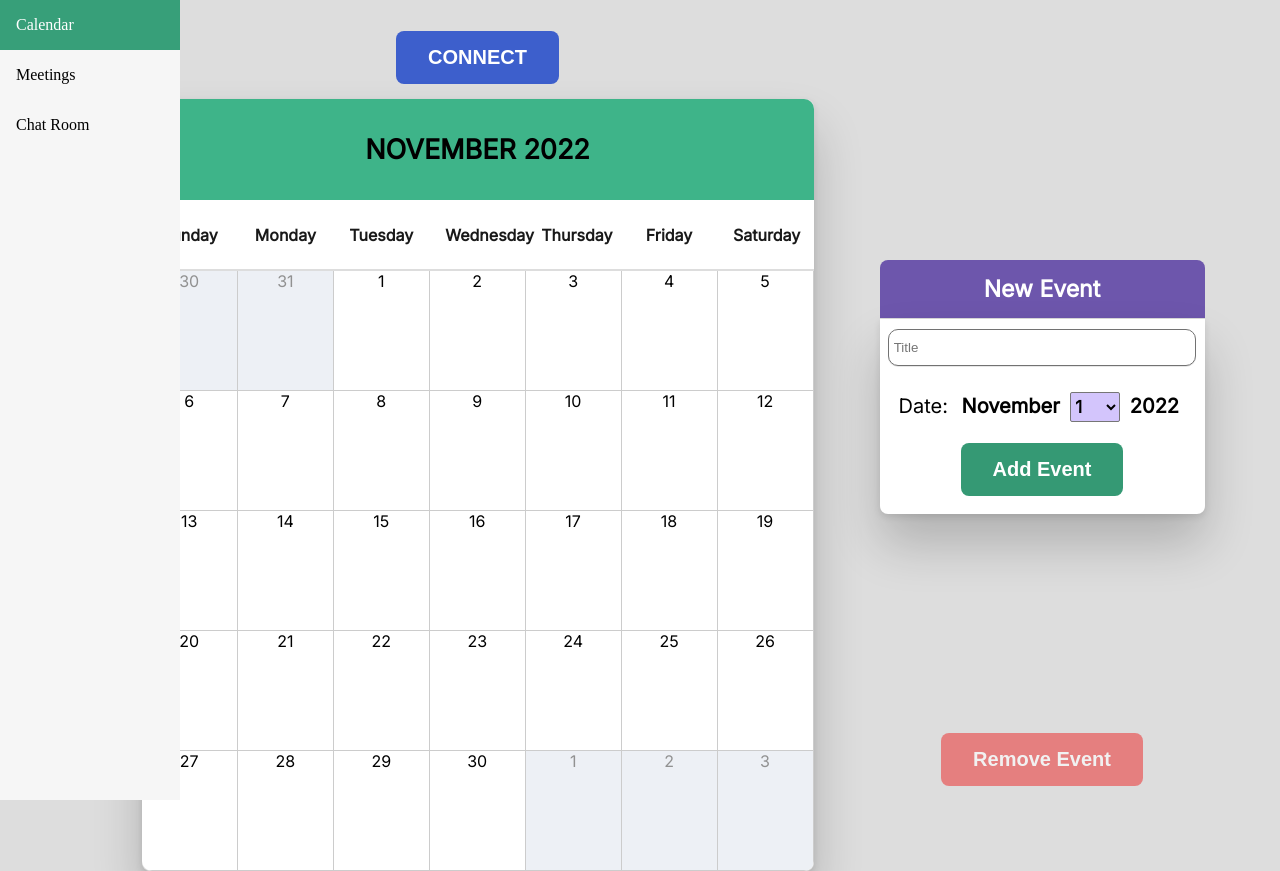
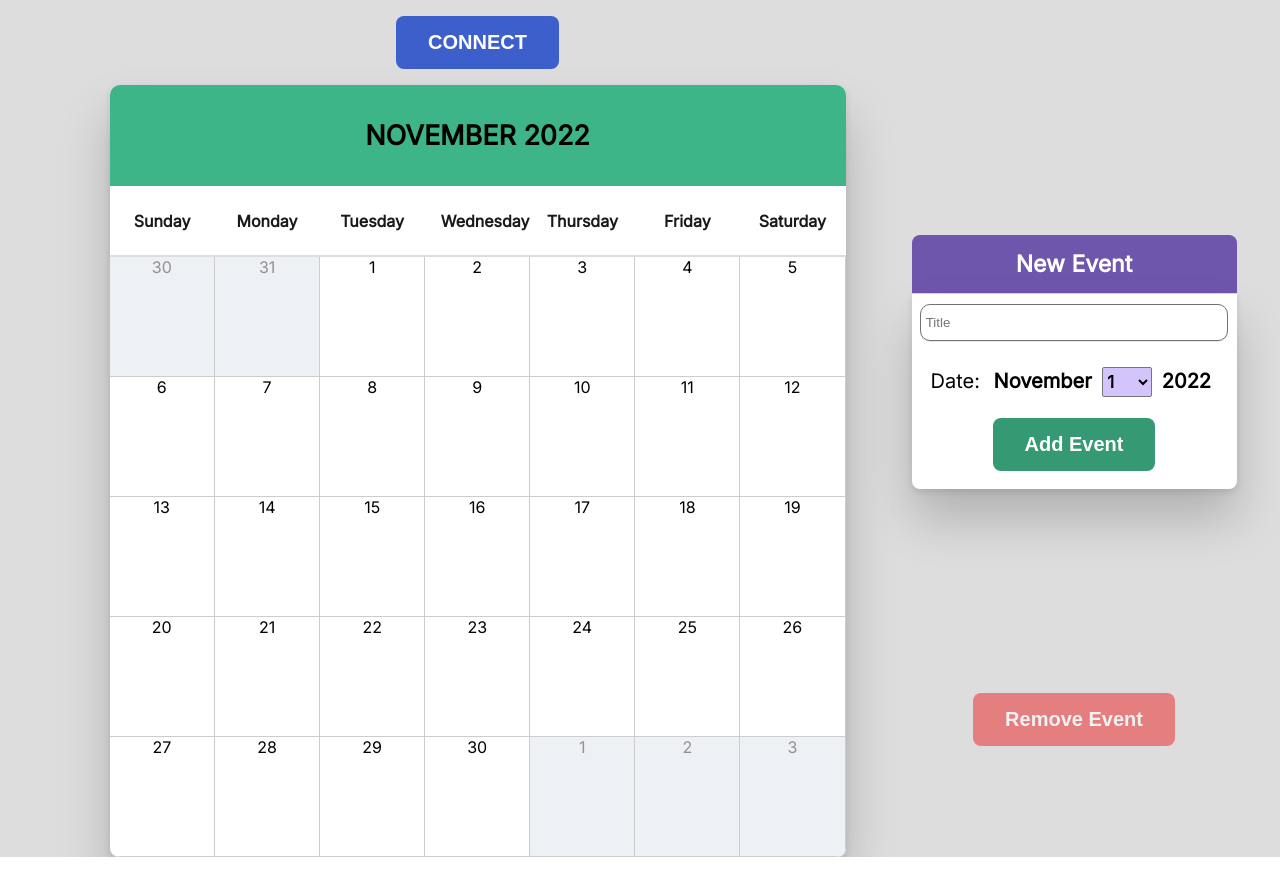
Before and after one commit to nimesh13/distributed-collab, a Flask app: page / in a window 1280 px wide. Run offline with Flask 2, Linux system fonts and the light colour scheme.

Commit message:
Updated UI and added function call to connect button

```diff
--- a/static/styles/home.css
+++ b/static/styles/home.css
@@ -5,35 +5,6 @@
     justify-content: center;
     align-items: center;
     margin: 0px;
-}
-
-.sidebar {
-  margin: 0;
-  padding: 0;
-  width: 180px;
-  background-color: #f6f6f6;
-  height: 100%;
-  overflow: auto;
-  position: absolute;
-  left: 0px;
-  top: 0px;
-}
-
-.sidebar a {
-  display: block;
-  color: black;
-  padding: 16px;
-  text-decoration: none;
-}
-
-.sidebar a.active {
-  background-color: #379F79;
-  color: white;
-}
-
-.sidebar a:hover:not(.active) {
-  background-color: #555;
-  color: white;
 }
 
 calendarbody {
@@ -47,7 +18,7 @@
   background: #dddddd;
   box-sizing: border-box;
   height: 100vh;
-  width: 55%;
+  width: 60%;
 
 }
 
@@ -83,11 +54,6 @@
   overflow: hidden;
 }
 
-.blankspace {
-  width: 60px;
-  padding: 0.25rem 0;
-}
-
 .headcol {
   width: 60px;
   font-size: 0.875rem;
@@ -104,7 +70,7 @@
 thead th {
   text-align: center;
   width: 100%;
-  height: 60%;
+  height: 50%;
   font-size: 1rem;
   font-weight: bold;
   color: rgba(0, 0, 0, 0.9);
@@ -194,9 +160,10 @@
   text-decoration: none;
   display: inline-block;
   font-size: 20px;
-  margin: 15px 2px;
+  margin: 0px 2px;
   cursor: pointer;
   border-radius: 8px;
+  font-weight: bold;
 }
 
 
@@ -208,7 +175,6 @@
   align-content: center;
   position: relative;
   left: 50px;
-  top: 25px;
 }
 
 
@@ -286,7 +252,7 @@
     cursor: pointer;
     border-radius: 8px;
     position: relative;
-    top: 215px;
+    top: 200px;
 }
 
 
--- a/templates/home.html
+++ b/templates/home.html
@@ -6,14 +6,10 @@
 </head>
 
 <body>
-  <div class="sidebar">
-    <a class="active" href="#home">Calendar</a>
-    <a href="#meetings">Meetings</a>
-    <a href="#chatroom">Chat Room</a>
-  </div>
-
   <calendarbody>
-    <div><button class="button" type="button" name="connect_button"><strong>CONNECT</strong></button></div>
+    <form action="{{ url_for('forwardMsg') }}" method="post">
+      <input class= "button" id="connect_button" type="submit" value="CONNECT"/>
+    </form>
     <div class="calendar">
       <header>
           <h1 class="" style="flex: 1; font-size: 27px;"><span></span><strong>NOVEMBER 2022</strong></h1>
```
